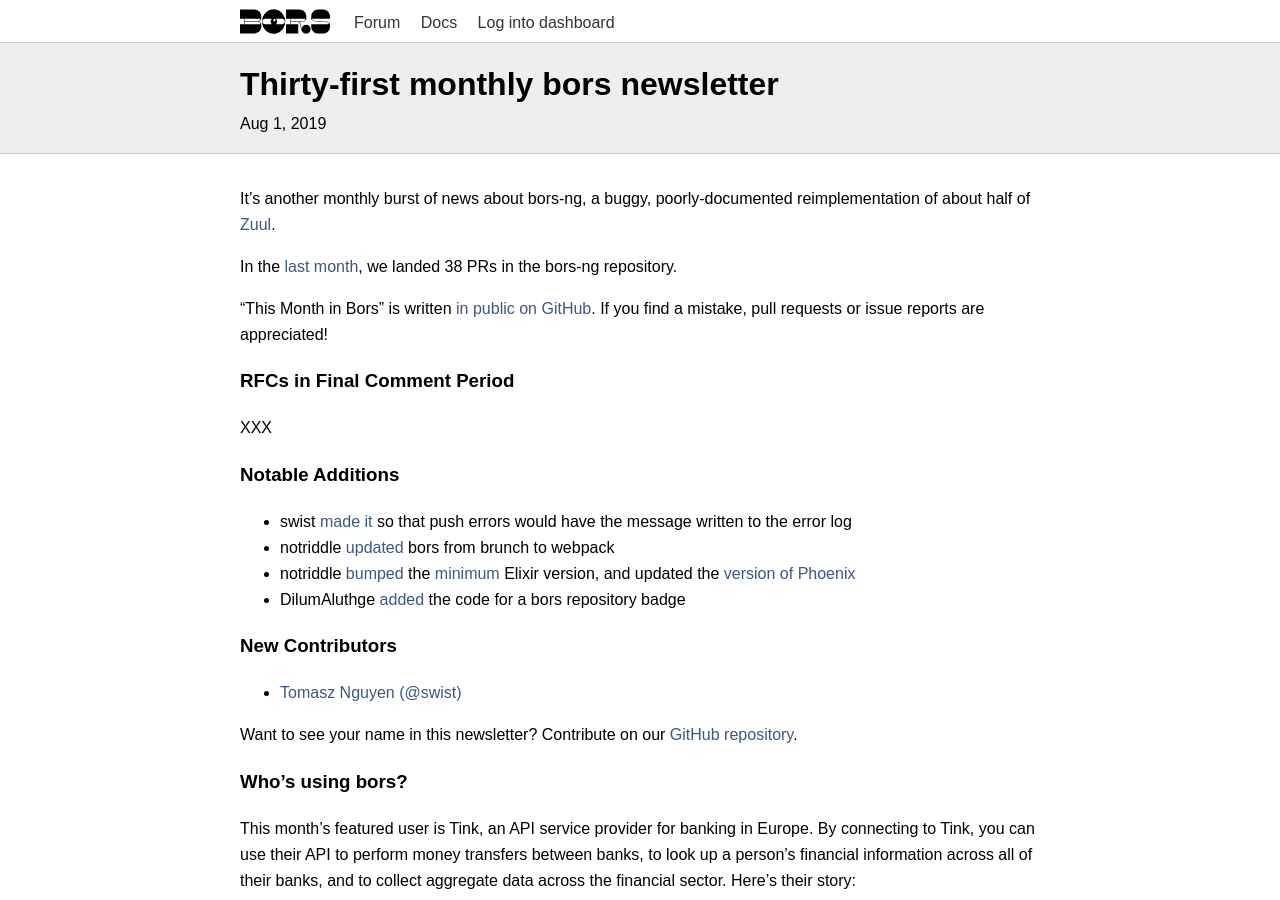
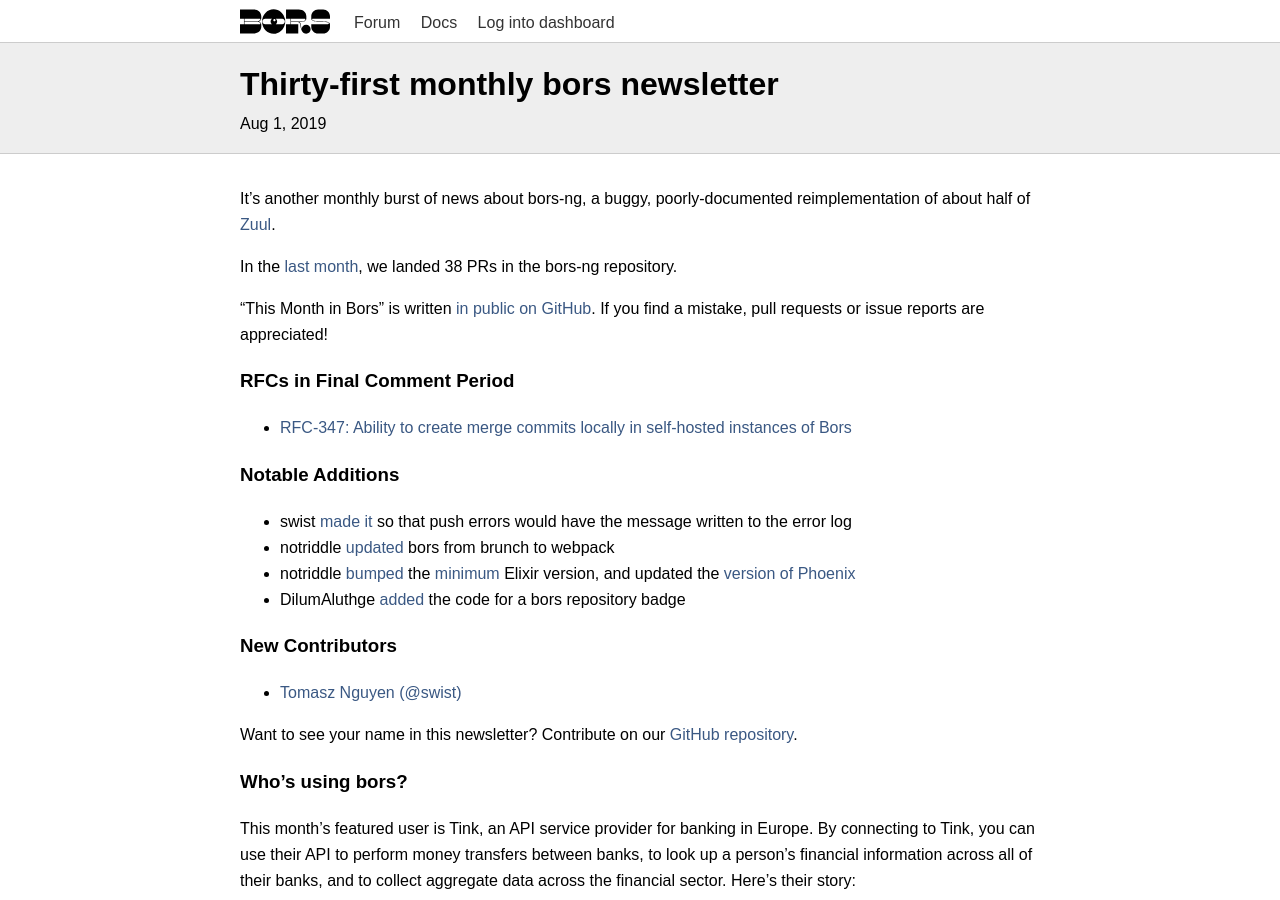
Before and after one commit to bors-ng/bors-ng.github.io, a Jekyll site: the page built from _posts/2019-08-01-tmib-31.md, in a window 1280 px wide and 900 px high. Built offline with Jekyll 4.4.1, drawn with Linux system fonts in a browser that asks for light colours.

Commit message:
Add RFC-347

```diff
--- a/_posts/2019-08-01-tmib-31.md
+++ b/_posts/2019-08-01-tmib-31.md
@@ -19,7 +19,7 @@
 
 ### RFCs in Final Comment Period
 
-XXX
+* [RFC-347: Ability to create merge commits locally in self-hosted instances of Bors](https://forum.bors.tech/t/ability-to-create-merge-commits-locally-in-self-hosted-instances-of-bors/347)
 
 
 ### Notable Additions
```
